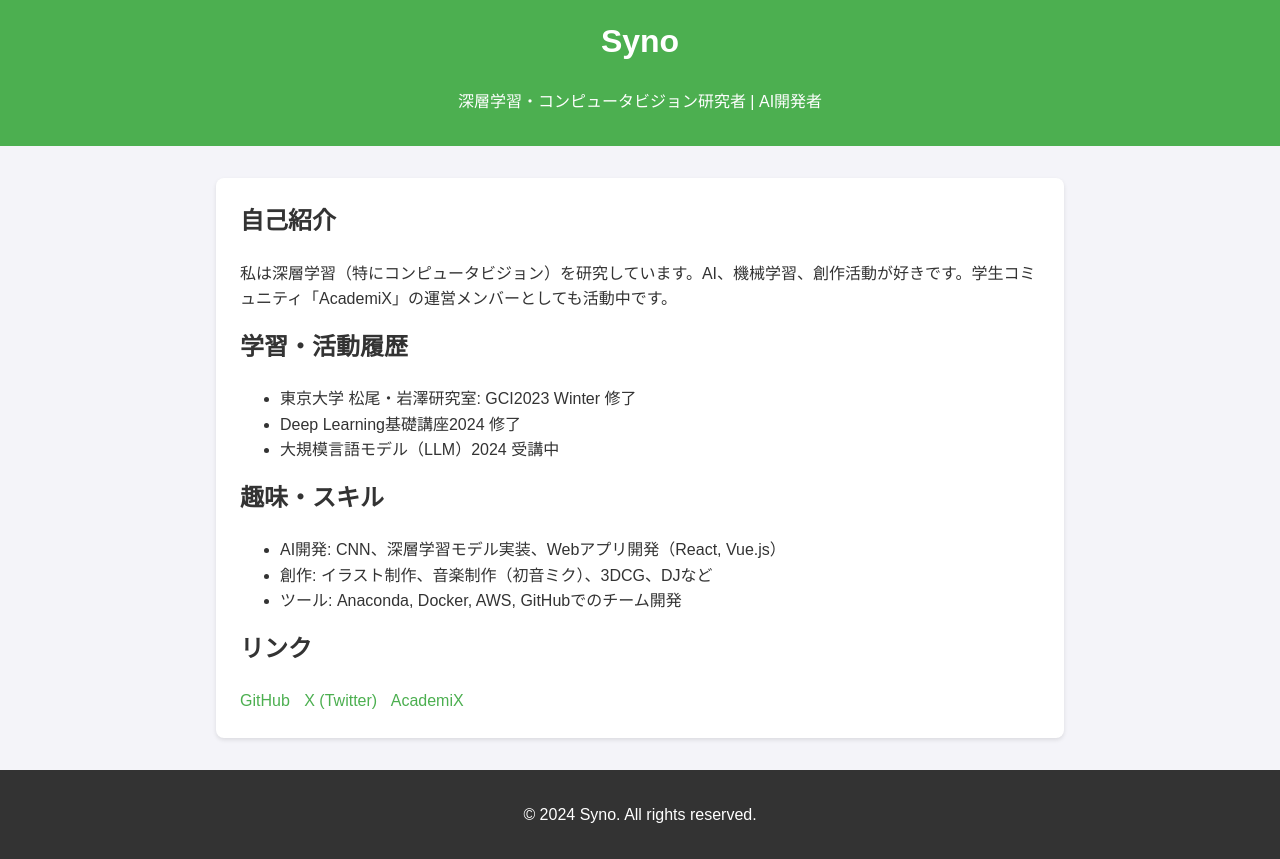
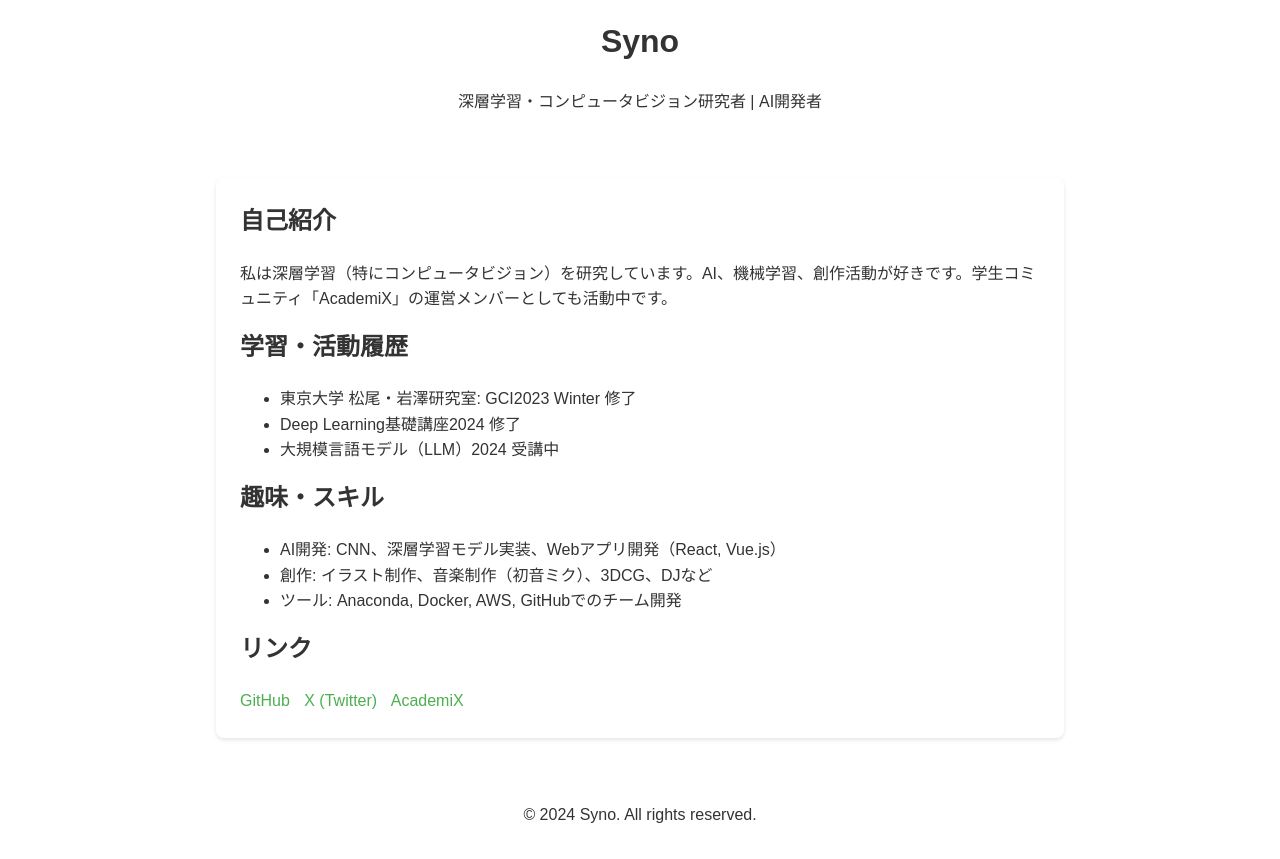
Before and after one commit to Mainlst/Syno, a plain HTML site: page index.html in a window 1280 px wide. Drawn offline with Linux system fonts and the light colour scheme.

Commit message:
Update site content

```diff
--- a/index.html
+++ b/index.html
@@ -10,12 +10,12 @@
             line-height: 1.6;
             margin: 0;
             padding: 0;
-            background-color: #f4f4f9;
+            background-color: #fff;
             color: #333;
         }
         header {
-            background: #4CAF50;
-            color: #fff;
+            background: #fff;
+            color: #333;
             padding: 1rem 0;
             text-align: center;
         }
@@ -41,8 +41,8 @@
         footer {
             text-align: center;
             padding: 1rem 0;
-            background: #333;
-            color: #fff;
+            background: #fff;
+            color: #333;
             margin-top: 2rem;
         }
     </style>
```
